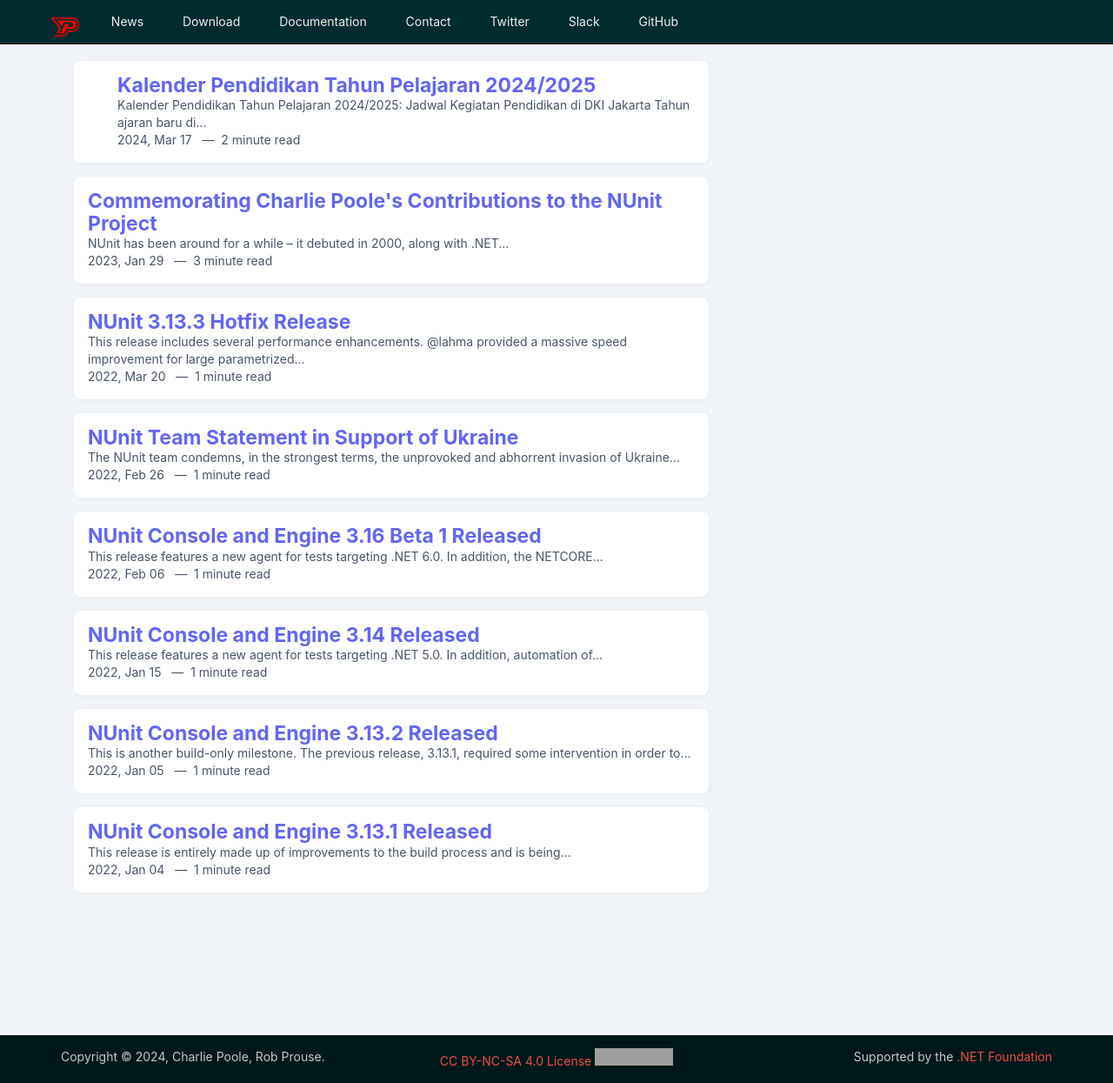
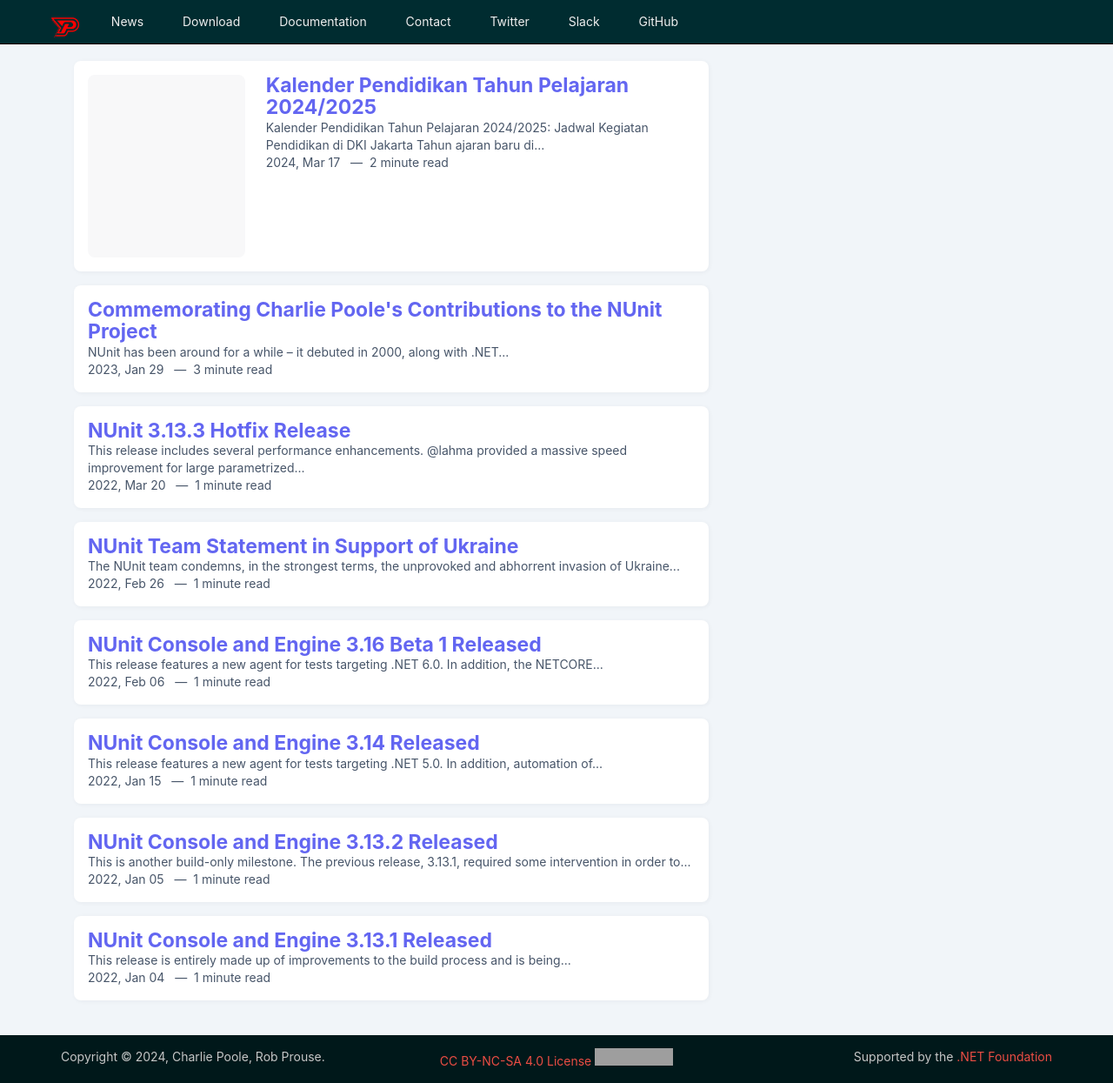
Before and after one commit to games-online-free/webtes, a Jekyll site: the page built from index.html, in a window 1280 px wide and 1245 px high. Shown: the whole window at 87% size. Built offline with Jekyll 4.4.1, drawn with Linux system fonts in a browser that asks for light colours; nearby versions of some CDN libraries; the list of posts is cut into pages by our own code; grey boxes are pictures that could not be loaded.

Commit message:
Update index.html

```diff
--- a/index.html
+++ b/index.html
@@ -9,7 +9,7 @@
 {% for post in paginator.posts %}
 <article class="post hentry item">
   {% if post.img %}
-<a class="post-thumbnail"  href="{{post.url | prepend: site.baseurl}}">
+<a class="entry-thumbnail"  href="{{post.url | prepend: site.baseurl}}">
 <span class='thumbnail' style="background-image: url({{"/assets/img/" | prepend: site.baseurl | append : post.img}})"></a>
   {% else %}
   {% endif %}
```
